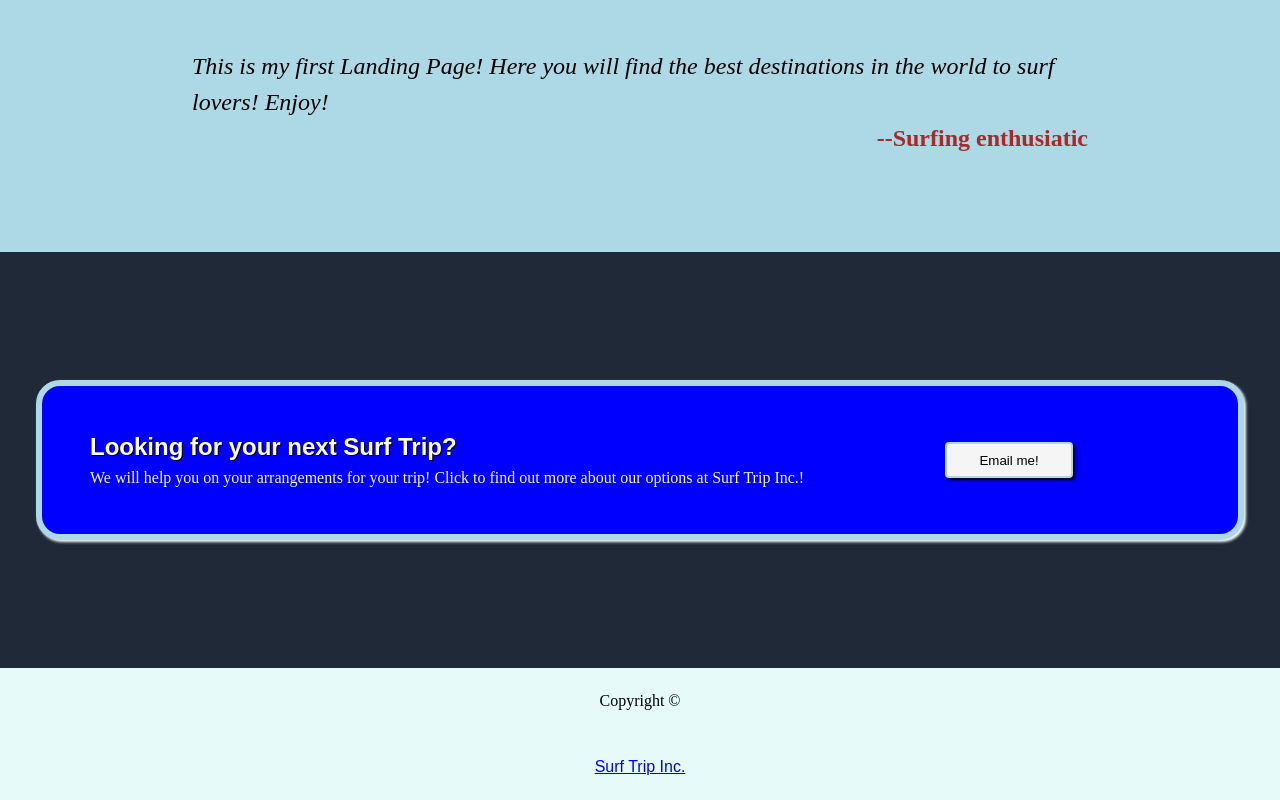
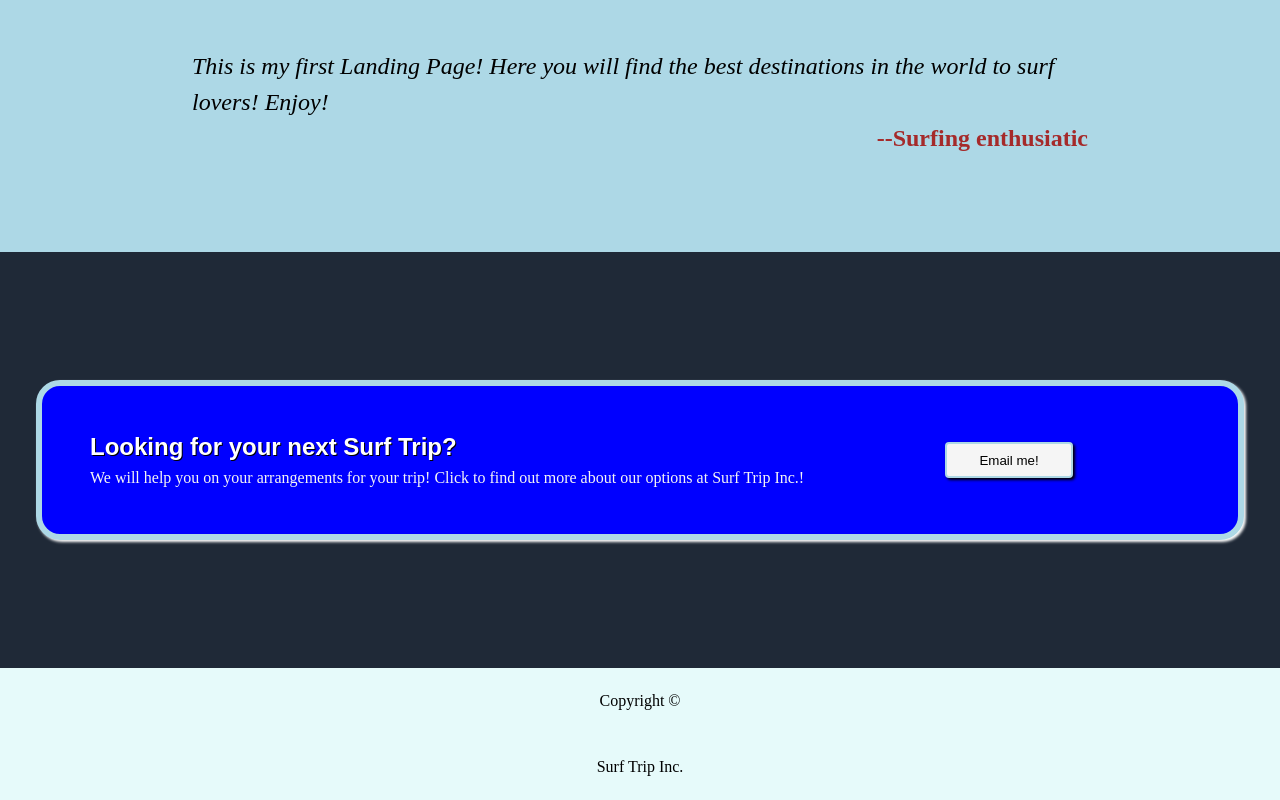
Before and after one commit to ppmarq1/ProjectOne, a website: page index.html in a window 1280 px wide. Shown: the part 1277-2077 px from the top of the page. Drawn offline with Linux system fonts and the light colour scheme.

Commit message:
Updated index.html

```diff
--- a/index.html
+++ b/index.html
@@ -70,7 +70,7 @@
       <button class="email-btn">Email me!</button>
     </div>
     <footer>
-      <p>Copyright © <a target="_blank" href="https://www.theodinproject.com/">
+      <p>Copyright © <a target="_blank" href="https://www.theodinproject.com/"></a>
         <p>Surf Trip Inc.</p>
     </footer>
   </div>
```
